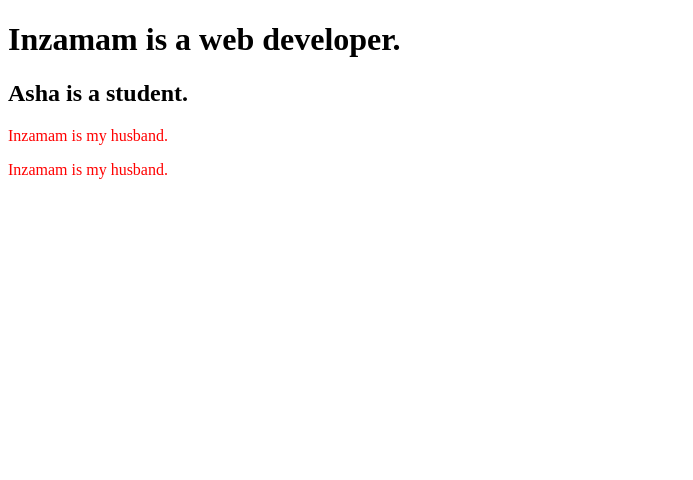
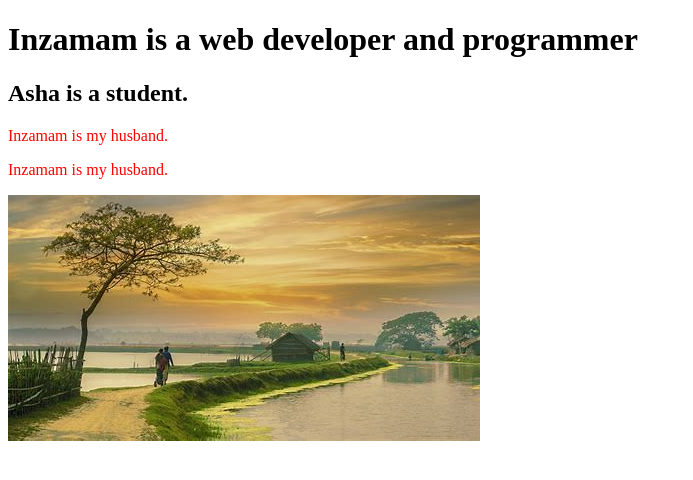
Before and after one commit to ilmarahman/my-first-repository, a plain HTML site: page index.html in a window 1280 px wide. Shown: the whole page, without its empty margins (0-693 px from the left). Drawn offline with Linux system fonts and the light colour scheme.

Commit message:
image add

```diff
--- a/index.html
+++ b/index.html
@@ -8,10 +8,11 @@
     <link rel="stylesheet" href="style.css">
 </head>
 <body>
-    <h1>Inzamam is a web developer.</h1>
+    <h1>Inzamam is a web developer and programmer</h1>
     <h2> Asha is a student.</h2>
     <p> Inzamam is my husband.</p>
     <p> Inzamam is my husband.</p>
+    <img src="OIP.jpg">
 
 </body>
 </html>
```
Also changed, not shown: OIP.jpg (added).
